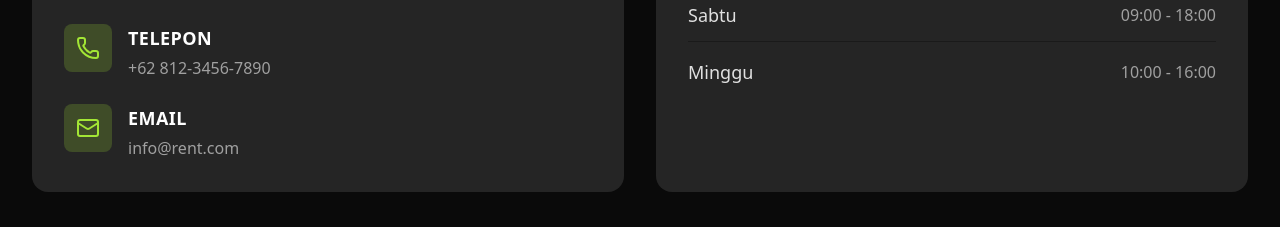
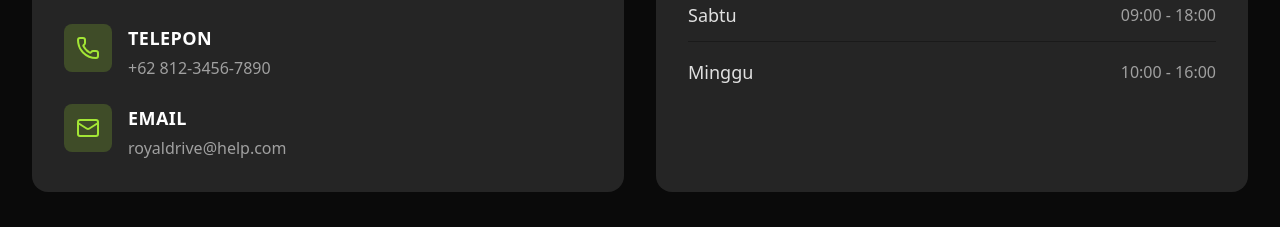
Before and after one commit to Inidapaa/rental-mobil-RoyalDrive, a React (Vite) app: page /about in a window 1280 px wide. Shown: the part 1220-1447 px from the top of the page. Built offline with nearby package versions, Linux system fonts and the light colour scheme; no server answers; the database is empty.

Commit message:
Update Navbar and About components: change navigation behavior to direct to root path on logout and update contact email address for improved accuracy.

```diff
--- a/src/components/Navbar.jsx
+++ b/src/components/Navbar.jsx
@@ -384,7 +384,7 @@ function Navbar() {
             type="button"
             onClick={(e) => {
               handleLogout(e);
-              onNavigate();
+              onNavigate("/");
             }}
             className="w-full flex items-center justify-center gap-2 bg-dark-lighter border border-red-500/40 px-4 py-3 rounded-lg font-semibold text-red-300 uppercase tracking-wide"
           >
@@ -401,7 +401,7 @@ function Navbar() {
           reloadDocument
           to="/pesanan"
           onClick={onNavigate}
-          className="relative flex items-center gap-2 bg-dark-lighter border border-dark-light px-4 py-3 rounded-lg font-semibold uppercase tracking-wide"
+          className="relative w-full flex items-center justify-center gap-2 bg-dark-lighter border border-dark-light px-4 py-3 rounded-lg font-semibold uppercase tracking-wide"
         >
           <ShoppingBag className="w-5 h-5" />
           Pesanan
@@ -424,7 +424,7 @@ function Navbar() {
           type="button"
           onClick={(e) => {
             handleLogout(e);
-            onNavigate();
+            onNavigate("/");
           }}
           className="w-full flex items-center justify-center gap-2 bg-dark-lighter border border-red-500/40 px-4 py-3 rounded-lg font-semibold text-red-300 uppercase tracking-wide"
         >
--- a/src/pages/About.jsx
+++ b/src/pages/About.jsx
@@ -218,10 +218,10 @@ function About() {
                     Email
                   </h3>
                   <a
-                    href="mailto:info@rent.com"
+                    href="mailto:royaldrive@help.com"
                     className="text-[#a0a0a0] hover:text-primary transition-colors"
                   >
-                    info@rent.com
+                    royaldrive@help.com
                   </a>
                 </div>
               </div>
```
